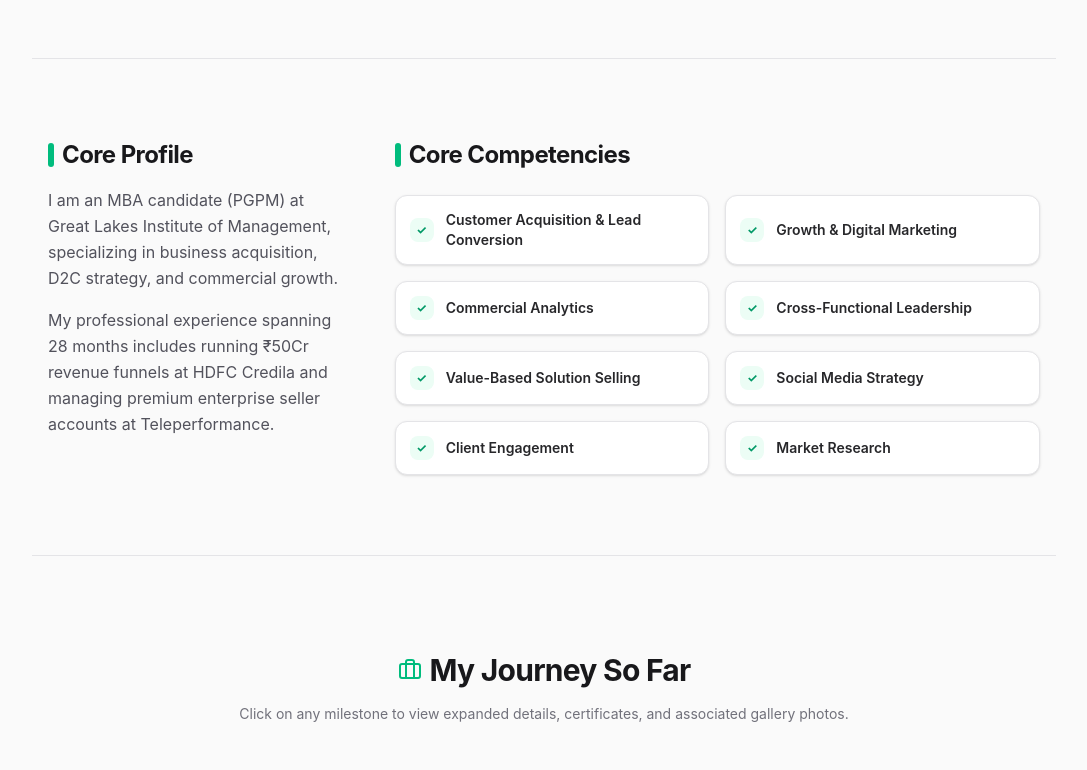
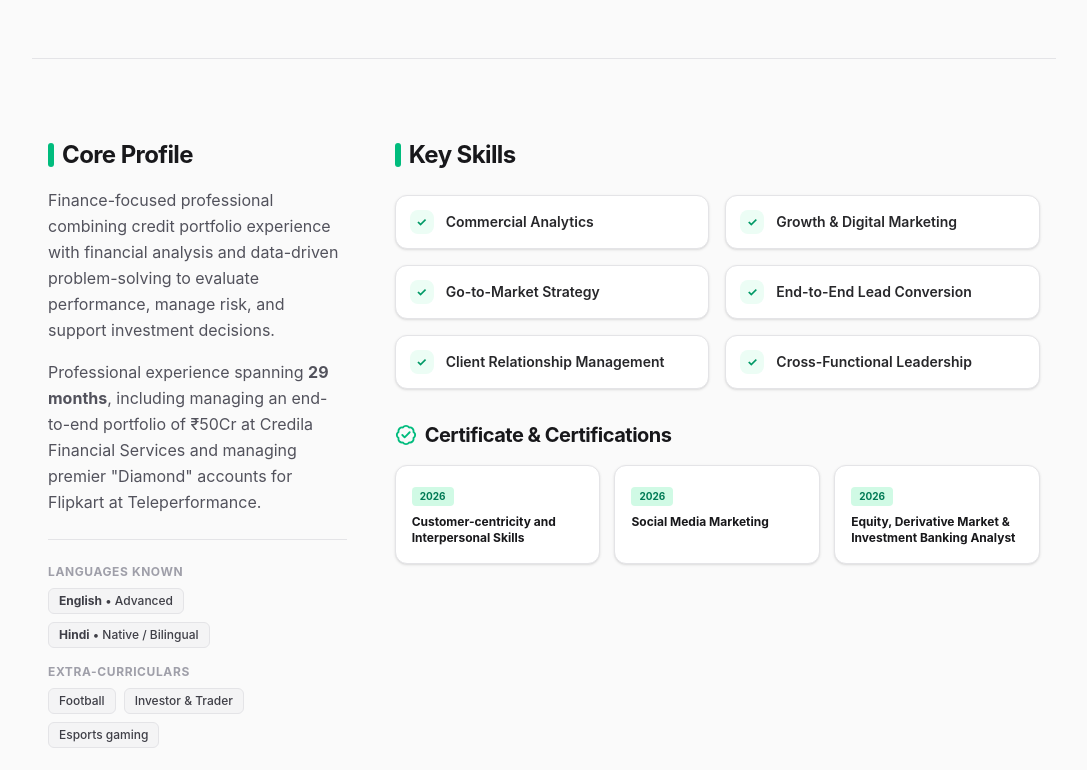
Before and after one commit to Anirudh191919/Anirudh191919.github.io, a React (Vite) app: page / in a window 1280 px wide. Shown: the part 1600-2370 px from the top of the page, without its empty margins (96-1183 px from the left). Built offline with nearby package versions, Linux system fonts and the light colour scheme.

Commit message:
Update source code with verified resume data, skills, certifications, and updated resume.pdf

```diff
--- a/src/App.jsx
+++ b/src/App.jsx
@@ -23,7 +23,8 @@ import {
   Calendar,
   Image as ImageIcon,
   User,
-  Heart
+  Heart,
+  BadgeCheck
 } from 'lucide-react';
 
 // Custom inline SVG icons for brands (Github & Linkedin)
@@ -66,7 +67,7 @@ const ANIRUDH_DATA = {
   name: "Anirudh Patel",
   title: "Marketer & Growth Strategist",
   subtitle: "PGPM Candidate @ Great Lakes | Ex-Credila Sales Executive",
-  about: "Commercially minded marketer with 28 months of professional experience, combining strong business acumen and a data-led approach to identify growth opportunities, optimize conversion funnels, and scale revenue across corporate segments.",
+  about: "Finance-focused professional combining credit portfolio experience with financial analysis and data-driven problem-solving to evaluate performance, manage risk, and support investment decisions (29 Months Experience).",
   phone: "+91 62635 58264",
   email: "anirudh.ft271016@greatlakes.edu.in",
   linkedin: "https://www.linkedin.com/in/anirudh-patel-474996215",
@@ -74,25 +75,32 @@ const ANIRUDH_DATA = {
   profilePic: "/assets/images/profile.jpg", // User uploaded profile photo
   education: [
     {
-      degree: "PGPM (Post Graduate Program in Management)",
+      degree: "MBA (PGPM)",
       institution: "Great Lakes Institute of Management, Chennai",
       period: "2026 - 2027",
       grade: "3.49 / 4.0 CGPA",
-      details: "Focusing on Marketing Strategy, Digital Growth, and Brand Management. Active in corporate engagements and committee roles."
+      details: "Focusing on Commercial Analytics, Marketing Strategy, and Finance. Placement Committee Member & Karma Yoga Project Lead."
     },
     {
-      degree: "BBA (Bachelor of Business Administration)",
-      institution: "Dr. APJ Abdul Kalam University, Indore",
+      degree: "BBA (Commerce)",
+      institution: "Dr APJ Abdul Kalam University, Indore",
       period: "2019 - 2022",
       grade: "65.58%",
       details: "Built foundational business administration principles, market logic, and customer relation skills."
     },
     {
-      degree: "12th Standard",
+      degree: "12th Standard (Arts)",
       institution: "The Emerald Heights International School, Indore",
       period: "2019",
-      grade: "96.0%",
-      details: "Academic top tier. Secured a 100% Sports Scholarship and captained the varsity Football team."
+      grade: "95.8%",
+      details: "Academic top tier. Secured a 100% Sports Scholarship from EHIS and captained the varsity Football team."
+    },
+    {
+      degree: "10th Standard",
+      institution: "Vidhya Sagar School, Indore",
+      period: "2017",
+      grade: "76.0%",
+      details: "Secondary school education."
     }
   ],
   experience: [
@@ -106,11 +114,11 @@ const ANIRUDH_DATA = {
       bullets: [
         "Managed an end-to-end portfolio of ₹50Cr, driving funnel conversion from lead qualification to final closing to generate ₹30Cr in top-line disbursement and ₹7.5Cr Net Lifetime Revenue.",
         "Analysed customer profiles and financial requirements to develop tailored solutions, resolving documentation bottlenecks and sustaining a 45%–55% lead-to-deal sanction ratio.",
-        "Managed high-priority customer issues and cross-border transaction challenges, minimising delays and achieving 300% of target within 11 months through strong customer engagement and solution-oriented selling.",
+        "Resolved high-priority client issues and cross-border transaction challenges through structured stakeholder coordination and solution redesign, achieving 300% of the target within 11 months.",
         "Identified and resolved communication gaps by introducing a real-time tracking dashboard, improving client trust and resulting in a 100% surge in inbound leads."
       ],
       tags: ["Value Selling", "Portfolio Mgmt", "Client Relations", "Process Optimization"],
-      award: "Highest Performer Credila (2025)"
+      award: "Highest Performer HDFC Credila (2025)"
     },
     {
       id: "exp-teleperformance",
@@ -120,8 +128,7 @@ const ANIRUDH_DATA = {
       location: "Indore, India",
       description: "Managed high-priority client accounts for portfolio retention and conflict resolution.",
       bullets: [
-        "Managed premier 'Diamond' seller accounts for retention and portfolio growth, maintaining 90% Seller SSAT across high-value accounts and minimising competitor migration.",
-        "Addressed merchant operational escalations and resolved transaction issues to safeguard account health."
+        "Managed premier 'Diamond' sellers for Flipkart on retention and portfolio growth, maintaining 90% Seller SSAT across high-value accounts and minimising competitor migration."
       ],
       tags: ["Account Retention", "Customer Centricity", "Escalation Resolution", "Active Listening"]
     }
@@ -156,61 +163,87 @@ const ANIRUDH_DATA = {
     }
   ],
   skills: [
-    "Customer Acquisition & Lead Conversion",
+    "Commercial Analytics",
     "Growth & Digital Marketing",
-    "Commercial Analytics",
-    "Cross-Functional Leadership",
-    "Value-Based Solution Selling",
-    "Social Media Strategy",
-    "Client Engagement",
-    "Market Research"
+    "Go-to-Market Strategy",
+    "End-to-End Lead Conversion",
+    "Client Relationship Management",
+    "Cross-Functional Leadership"
+  ],
+  certifications: [
+    {
+      title: "Customer-centricity and Interpersonal Skills",
+      year: "2026"
+    },
+    {
+      title: "Social Media Marketing",
+      year: "2026"
+    },
+    {
+      title: "Equity, Derivative Market & Investment Banking Analyst",
+      year: "2026"
+    }
   ],
   achievements: [
+    {
+      title: "Hyrox 1st runner-up",
+      detail: "Secured 1st runner-up place at the Hyrox fitness challenge held at GLIM Chennai (GLIM C | 2026).",
+      category: "sports"
+    },
+    {
+      title: "Consulting Case Competition Finalist",
+      detail: "Selected as finalist in the Consulting Case Competition at Great Lakes Chennai (GLIM C | 2026).",
+      category: "college"
+    },
+    {
+      title: "Rest In Pitch Finalist",
+      detail: "Finalist in the 'Rest In Pitch' case competition event at Great Lakes Chennai (GLIM C | 2026).",
+      category: "college"
+    },
+    {
+      title: "Highest Performer HDFC Credila",
+      detail: "Awarded Highest Performer at HDFC Credila Financial Services (2025).",
+      category: "work"
+    },
     {
       title: "INDIA U-18 Asian Games Football",
       detail: "Selected to represent India at the U-18 Asian Games Football selection camp (2019).",
       category: "sports"
     },
     {
-      title: "Hyrox 1st Runner-Up",
-      detail: "Secured 1st runner-up place at the Hyrox fitness challenge held at GLIM Chennai (2026).",
-      category: "sports"
-    },
-    {
-      title: "Highest Performer Credila",
-      detail: "Awarded Highest Performer at HDFC Credila Financial Services (2025).",
-      category: "work"
-    },
-    {
-      title: "Rest In Pitch Finalist",
-      detail: "Finalist in the 'Rest In Pitch' case presentation event at Great Lakes Chennai (2026).",
-      category: "college"
-    },
-    {
-      title: "100% Sports Scholarship",
-      detail: "Recipient of full academic scholarship for athletic achievements from EHIS (2019).",
+      title: "100% Sports Scholarship from EHIS",
+      detail: "Recipient of 100% Sports Scholarship for outstanding athletic merit from EHIS (2019).",
       category: "sports"
     }
   ],
   responsibilities: [
     {
-      role: "Placement Committee Member (Business Development)",
-      organization: "Great Lakes Institute of Management",
-      year: "2026 - Present",
-      details: "Formulating business development outreach, engaging top corporate recruiters, and coordinating student corporate alignment."
+      role: "Placement Committee Member",
+      organization: "Great Lakes Institute of Management, Chennai",
+      year: "2026",
+      details: "Driving corporate relations, business development outreach, and student placement alignments."
     },
     {
-      role: "Project Lead, Karma Yoga",
-      organization: "Great Lakes Institute of Management",
+      role: "Project Lead Karma Yoga",
+      organization: "Great Lakes Institute of Management, Chennai",
       year: "2026",
-      details: "Leading socio-economic research and rural community growth campaigns under the GLIM experiential leadership program."
+      details: "Leading socio-economic research, village immersion, and community development under the GLIM experiential leadership program."
     },
     {
-      role: "Varsity Football Captain",
+      role: "Football Team Captain (National, State & District)",
       organization: "The Emerald Heights International School",
       year: "2020",
-      details: "Captained the football team at National, State, and District levels, managing tournament strategies and squad training."
+      details: "Captained the football team at national, state, and district levels, managing tournament strategies and squad training."
     }
+  ],
+  extraCurriculars: [
+    "Football",
+    "Investor & Trader",
+    "Esports gaming"
+  ],
+  languages: [
+    { name: "English", level: "Advanced" },
+    { name: "Hindi", level: "Native / Bilingual" }
   ],
   photos: {
     root: [
@@ -530,7 +563,7 @@ function App() {
           <div className="flex flex-col sm:flex-row items-center gap-3.5 mb-6">
             <a
               href={ANIRUDH_DATA.resumeUrl}
-              download="Marketing_Resume_Anirudh.pdf"
+              download="Anirudh_Patel_Resume.pdf"
               className="w-full sm:w-auto inline-flex items-center justify-center gap-2 bg-emerald-600 hover:bg-emerald-700 text-white rounded-lg px-5 py-2.5 font-semibold transition-all duration-200 shadow-sm text-sm"
             >
               <FileText size={16} />
@@ -666,18 +699,43 @@ function App() {
             </h2>
             <div className="space-y-4 text-zinc-600 dark:text-zinc-400 leading-relaxed text-sm md:text-base">
               <p>
-                I am an MBA candidate (PGPM) at Great Lakes Institute of Management, specializing in business acquisition, D2C strategy, and commercial growth.
+                Finance-focused professional combining credit portfolio experience with financial analysis and data-driven problem-solving to evaluate performance, manage risk, and support investment decisions.
               </p>
               <p>
-                My professional experience spanning 28 months includes running ₹50Cr revenue funnels at HDFC Credila and managing premium enterprise seller accounts at Teleperformance.
+                Professional experience spanning <strong>29 months</strong>, including managing an end-to-end portfolio of ₹50Cr at Credila Financial Services and managing premier "Diamond" accounts for Flipkart at Teleperformance.
               </p>
+            </div>
+
+            {/* Languages & Extra-Curriculars */}
+            <div className="mt-6 pt-6 border-t border-zinc-200 dark:border-zinc-800 space-y-4">
+              <div>
+                <h4 className="text-xs font-bold text-zinc-400 uppercase tracking-wider mb-2">Languages Known</h4>
+                <div className="flex flex-wrap gap-2">
+                  {ANIRUDH_DATA.languages.map((lang, idx) => (
+                    <span key={idx} className="px-2.5 py-1 text-xs rounded-md bg-zinc-100 dark:bg-zinc-900 border border-zinc-200 dark:border-zinc-800 text-zinc-700 dark:text-zinc-300 font-medium">
+                      <strong>{lang.name}</strong> • {lang.level}
+                    </span>
+                  ))}
+                </div>
+              </div>
+              <div>
+                <h4 className="text-xs font-bold text-zinc-400 uppercase tracking-wider mb-2">Extra-Curriculars</h4>
+                <div className="flex flex-wrap gap-2">
+                  {ANIRUDH_DATA.extraCurriculars.map((item, idx) => (
+                    <span key={idx} className="px-2.5 py-1 text-xs rounded-md bg-zinc-100 dark:bg-zinc-900 border border-zinc-200 dark:border-zinc-800 text-zinc-700 dark:text-zinc-300 font-medium">
+                      {item}
+                    </span>
+                  ))}
+                </div>
+              </div>
             </div>
           </div>
 
-          <div className="md:col-span-8">
+          <div className="md:col-span-8 space-y-8">
+            <div>
               <h2 className="text-2xl font-bold tracking-tight mb-6 flex items-center gap-2">
                 <span className="w-1.5 h-6 bg-emerald-500 rounded-full"></span>
-              Core Competencies
+                Key Skills
               </h2>
               <div className="grid grid-cols-1 sm:grid-cols-2 gap-4">
                 {ANIRUDH_DATA.skills.map((skill, idx) => (
@@ -689,6 +747,30 @@ function App() {
                   </div>
                 ))}
               </div>
+            </div>
+
+            {/* Certifications Block */}
+            <div>
+              <h3 className="text-xl font-bold tracking-tight mb-4 flex items-center gap-2">
+                <BadgeCheck className="text-emerald-500" size={22} />
+                Certificate & Certifications
+              </h3>
+              <div className="grid grid-cols-1 sm:grid-cols-3 gap-3.5">
+                {ANIRUDH_DATA.certifications.map((cert, idx) => (
+                  <div key={idx} className="p-4 rounded-xl border border-zinc-200 dark:border-zinc-800 bg-white dark:bg-[#0c0c0f] shadow-sm flex flex-col justify-between hover:border-emerald-500/40 transition-colors">
+                    <div>
+                      <span className="text-[10px] font-bold px-2 py-0.5 rounded bg-emerald-100 dark:bg-emerald-950/40 text-emerald-700 dark:text-emerald-400 mb-2 inline-block">
+                        {cert.year}
+                      </span>
+                      <h4 className="text-xs font-bold text-zinc-900 dark:text-white leading-snug">
+                        {cert.title}
+                      </h4>
+                    </div>
+                  </div>
+                ))}
+              </div>
+            </div>
+
           </div>
         </div>
       </section>
@@ -785,10 +867,10 @@ function App() {
               }`}
             >
               <div className="flex items-center justify-between w-full">
-                <span className="font-extrabold text-zinc-900 dark:text-white">Emerald Heights School</span>
-                <span className="px-2 py-0.5 text-xs font-semibold rounded bg-emerald-100 dark:bg-emerald-950/40 text-emerald-700 dark:text-emerald-400">2019</span>
+                <span className="font-extrabold text-zinc-900 dark:text-white">Emerald Heights & Vidhya Sagar</span>
+                <span className="px-2 py-0.5 text-xs font-semibold rounded bg-emerald-100 dark:bg-emerald-950/40 text-emerald-700 dark:text-emerald-400">2017 - 2019</span>
               </div>
-              <p className="text-xs text-zinc-500 dark:text-zinc-400 mt-1.5 font-medium">12th Grade (96%) • India U-18 Football Camp</p>
+              <p className="text-xs text-zinc-500 dark:text-zinc-400 mt-1.5 font-medium">12th (Arts: 95.8%) • 10th (76%) • India U-18 Camp</p>
             </button>
 
           </div>
@@ -808,14 +890,16 @@ function App() {
                   <span className="flex items-center gap-1"><Award size={14} /> CGPA: 3.49 / 4.0</span>
                 </div>
                 <p className="text-sm text-zinc-650 dark:text-zinc-400 leading-relaxed">
-                  Focusing on general management and advanced marketing analytics. Extensively engaged in student governance and experiential learning projects.
+                  Focusing on general management, finance, and advanced commercial analytics. Extensively engaged in student governance and experiential learning projects.
                 </p>
                 <div className="border-t border-zinc-100 dark:border-zinc-900 pt-4">
-                  <h4 className="text-xs font-bold text-zinc-400 uppercase tracking-wider mb-2">Key Positions & Projects:</h4>
+                  <h4 className="text-xs font-bold text-zinc-400 uppercase tracking-wider mb-2">Key Positions & Competitions:</h4>
                   <ul className="list-disc pl-5 space-y-2 text-xs text-zinc-550 dark:text-zinc-400">
-                    <li><strong>Placement Committee Member (BD)</strong> - Pitching corporate accounts and expanding brand placement opportunities.</li>
-                    <li><strong>Project Lead, Karma Yoga</strong> - Supervised a community-based leadership survey and development campaign.</li>
-                    <li><strong>Rest In Pitch Finalist (2026)</strong> - Solved live marketing case problems.</li>
+                    <li><strong>Placement Committee Member</strong> (2026) - Engaging corporate recruiters, corporate alignments, and student placement initiatives.</li>
+                    <li><strong>Project Lead Karma Yoga</strong> (2026) - Supervised socio-economic research, village immersion, and community development.</li>
+                    <li><strong>Consulting Case Competition Finalist</strong> (GLIM C | 2026) - Strategic consulting and case problem-solving.</li>
+                    <li><strong>Rest In Pitch Finalist</strong> (GLIM C | 2026) - Live business pitching and market strategy.</li>
+                    <li><strong>Hyrox 1st runner-up</strong> (GLIM C | 2026) - Fitness and endurance challenge.</li>
                   </ul>
                 </div>
                 {/* Associated Photos Strip */}
@@ -862,10 +946,10 @@ function App() {
                 <div className="border-t border-zinc-100 dark:border-zinc-900 pt-4">
                   <h4 className="text-xs font-bold text-zinc-400 uppercase tracking-wider mb-2">Key Achievements & Roles:</h4>
                   <ul className="list-disc pl-5 space-y-2 text-xs text-zinc-550 dark:text-zinc-400">
-                    <li>Managed end-to-end loan conversion pipeline totaling <strong>₹50Cr</strong>, successfully generating <strong>₹30Cr top-line disbursements</strong> and ₹7.5Cr Net Lifetime Revenue.</li>
-                    <li>Sustained consistent lead-to-deal sanction ratios between <strong>45% to 55%</strong> through precise profiling and bottleneck resolution.</li>
-                    <li>Achieved <strong>300% of sales targets</strong> in 11 months, specializing in high-priority customer accounts and cross-border payment solutions.</li>
-                    <li>Built a real-time lead tracking dashboard, resulting in a <strong>100% surge in inbound organic leads</strong>.</li>
+                    <li>Managed an end-to-end portfolio of <strong>₹50Cr</strong>, driving funnel conversion from lead qualification to final closing to generate <strong>₹30Cr in top-line disbursement</strong> and ₹7.5Cr Net Lifetime Revenue.</li>
+                    <li>Analysed customer profiles and financial requirements to develop tailored solutions, resolving documentation bottlenecks and sustaining a <strong>45%–55%</strong> lead-to-deal sanction ratio.</li>
+                    <li>Resolved high-priority client issues and cross-border transaction challenges through structured stakeholder coordination and solution redesign, achieving <strong>300% of the target</strong> within 11 months.</li>
+                    <li>Identified and resolved communication gaps by introducing a real-time tracking dashboard, improving client trust and resulting in a <strong>100% surge in inbound leads</strong>.</li>
                   </ul>
                 </div>
 
@@ -884,14 +968,14 @@ function App() {
                   <span className="flex items-center gap-1"><User size={14} /> Customer Care Executive</span>
                 </div>
                 <p className="text-sm text-zinc-650 dark:text-zinc-400 leading-relaxed">
-                  Assigned to retention and account growth of premier e-commerce Diamond seller portfolios.
+                  Assigned to retention and account growth of premier e-commerce Diamond seller portfolios for Flipkart.
                 </p>
                 <div className="border-t border-zinc-100 dark:border-zinc-900 pt-4">
                   <h4 className="text-xs font-bold text-zinc-400 uppercase tracking-wider mb-2">Roles & Metrics:</h4>
                   <ul className="list-disc pl-5 space-y-2 text-xs text-zinc-550 dark:text-zinc-400">
-                    <li>Maintained an average of <strong>90% Seller SSAT</strong> score across high-value client portfolios.</li>
-                    <li>Proactively prevented competitor migration of critical sellers by resolving service delays and merchant escalations.</li>
-                    <li>Acquired skills in professional negotiation, active listening, and merchant CRM operations.</li>
+                    <li>Managed premier <strong>“Diamond” sellers</strong> for Flipkart on retention and portfolio growth, maintaining <strong>90% Seller SSAT</strong> across high-value accounts and minimising competitor migration.</li>
+                    <li>Addressed merchant operational escalations and resolved transaction issues to safeguard account health.</li>
+                    <li>Acquired skills in client relationship management, active listening, and merchant CRM operations.</li>
                   </ul>
                 </div>
               </div>
@@ -909,7 +993,7 @@ function App() {
                   <span className="flex items-center gap-1"><Award size={14} /> Score: 65.58%</span>
                 </div>
                 <p className="text-sm text-zinc-650 dark:text-zinc-400 leading-relaxed">
-                  Completed Bachelor of Business Administration, laying the groundwork for strategic management, business accounting, and consumer psychology.
+                  Completed Bachelor of Business Administration (Commerce), laying the groundwork for strategic management, business accounting, and consumer psychology.
                 </p>
 
               </div>
@@ -919,22 +1003,23 @@ function App() {
             {expandedMilestone === 'school' && (
               <div className="space-y-5 animate-fadeIn">
                 <div className="flex items-center justify-between">
-                  <h3 className="font-extrabold text-xl text-zinc-900 dark:text-white">Emerald Heights International School</h3>
-                  <span className="text-xs font-bold text-zinc-400 dark:text-zinc-500">GRADUATED 2019</span>
+                  <h3 className="font-extrabold text-xl text-zinc-900 dark:text-white">Emerald Heights & Vidhya Sagar</h3>
+                  <span className="text-xs font-bold text-zinc-400 dark:text-zinc-500">2017 - 2019</span>
                 </div>
-                <div className="flex gap-4 text-xs font-semibold text-zinc-500 dark:text-zinc-400">
+                <div className="flex flex-wrap gap-4 text-xs font-semibold text-zinc-500 dark:text-zinc-400">
                   <span className="flex items-center gap-1"><MapPin size={14} /> Indore, India</span>
-                  <span className="flex items-center gap-1"><Award size={14} /> Score: 96% in 12th</span>
+                  <span className="flex items-center gap-1"><Award size={14} /> 12th (Arts): 95.8%</span>
+                  <span className="flex items-center gap-1"><Award size={14} /> 10th: 76%</span>
                 </div>
                 <p className="text-sm text-zinc-650 dark:text-zinc-400 leading-relaxed">
-                  Academic top tier. Captain of the high school football team while balancing rigorous CBSE curricula.
+                  Academic top tier. Secured a 100% Sports Scholarship from EHIS and captained the varsity Football team while balancing rigorous academic curricula.
                 </p>
                 <div className="border-t border-zinc-100 dark:border-zinc-900 pt-4">
                   <h4 className="text-xs font-bold text-zinc-400 uppercase tracking-wider mb-2">Athletic Highlights:</h4>
                   <ul className="list-disc pl-5 space-y-2 text-xs text-zinc-550 dark:text-zinc-400">
                     <li>Represented India in the <strong>U-18 Asian Games Football selection camp</strong> (2019).</li>
-                    <li>Secured <strong>100% Sports Scholarship</strong> from EHIS due to outstanding athletic merit.</li>
-                    <li>Led the school football team to victories at National, State, and District levels as captain (2020).</li>
+                    <li>Secured <strong>100% Sports Scholarship from EHIS</strong> due to outstanding athletic merit (2019).</li>
+                    <li>Led the school football team to victories as captain at national, state, and district levels (2020).</li>
                   </ul>
                 </div>
                 {/* Associated Photos Strip */}
@@ -1111,7 +1196,7 @@ function App() {
               </p>
               <a
                 href={ANIRUDH_DATA.resumeUrl}
-                download="Marketing_Resume_Anirudh.pdf"
+                download="Anirudh_Patel_Resume.pdf"
                 className="w-full inline-flex items-center justify-center gap-2 bg-emerald-600 hover:bg-emerald-700 text-white rounded-lg py-3 font-semibold transition shadow-sm"
               >
                 <FileText size={16} />
```
Also changed, not shown: 1 other file (tests, documents, lock files or other folders). Lines whose indentation alone changed are shown as unchanged.
